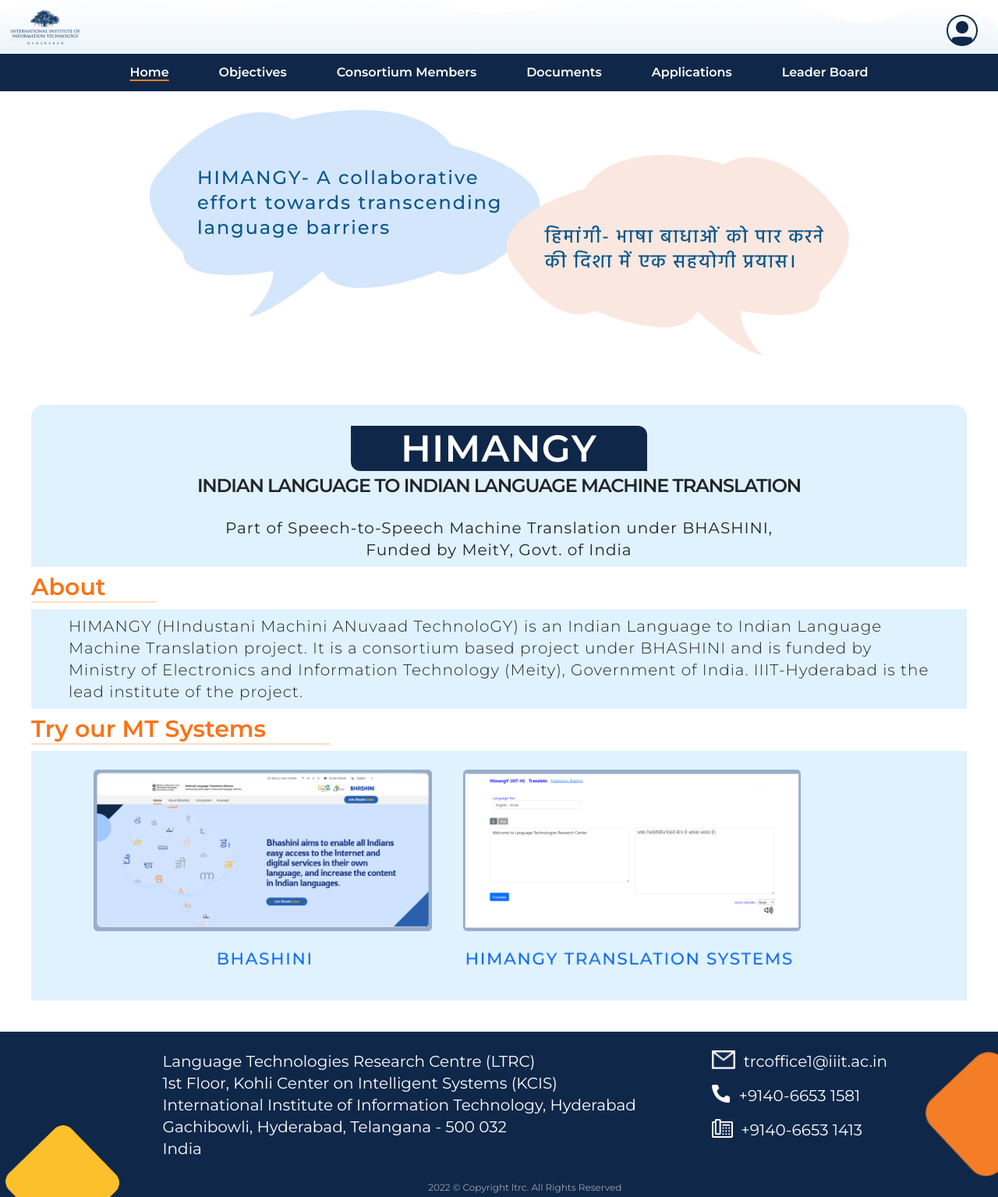
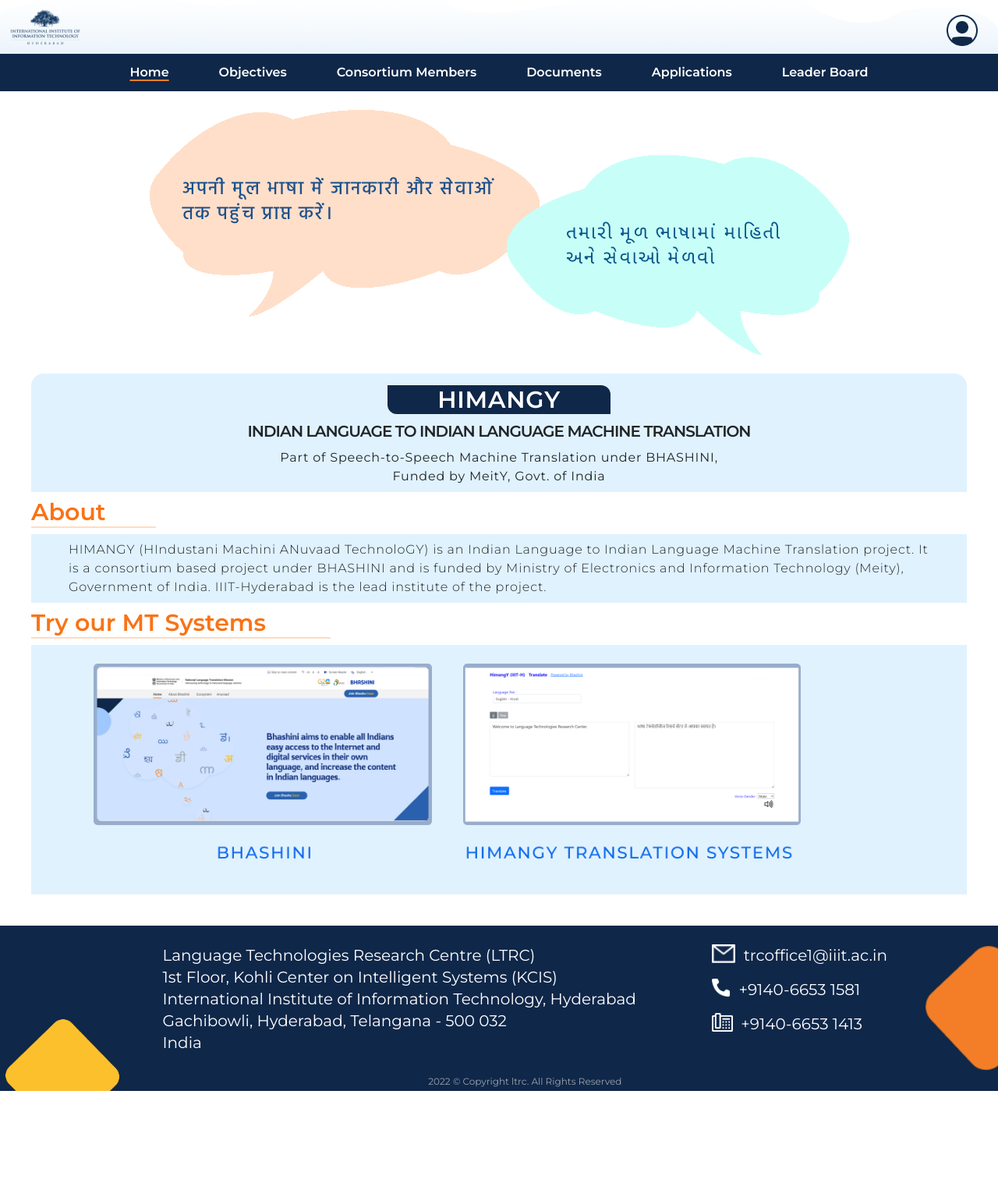
Before and after one commit to IIITH-Product-Labs/leaderboard, a Flask app: page / in a window 1280 px wide. Shown: the whole page at 78% size. After the commit the page ends 1399 px from the top, so only its background shows below. Run offline with Flask 2, Linux system fonts and the light colour scheme; some libraries are stand-ins or nearby versions.

Commit message:
home page

```diff
--- a/templates/about.html
+++ b/templates/about.html
@@ -86,11 +86,9 @@
               Board</a>
           </div>
         </div>
-        </div>
+      </div>
 
-        <div
-          class="  md:h-auto md:w-full flex gap-3 bg-DarkBlue font-semibold font-body py-2 overflow-x-auto h-0 w-0"
-        >
+        <div class="  md:h-auto md:w-full flex gap-3 bg-DarkBlue font-semibold font-body py-2 overflow-x-auto h-0 w-0">
           <div class="mx-auto gap-5 md:gap-16 lg:gap-30 flex flex-row my-1">
             <a
               href="{{ url_for('about') }}"
@@ -128,20 +126,20 @@
       <!-- Hero  -->
 
 
-        <img class="bg-contain mx-auto  p-4 lg:p-10" src="{{url_for('static',filename='Cloud_new.png')}}" />
-      <div class="max-w-screen-xl my-10   mx-auto  ">
+        <img class="bg-contain mx-auto  p-4 lg:p-10" src="{{url_for('static',filename='HomePage.gif')}}" />
+      <div class="max-w-screen-xl mb-10   mx-auto  ">
         <div class=" bg-sky-100  rounded-t-2xl  mx-10 ">
 
-          <div class=" w-full text-center pt-8">
-            <text class="  sm:px-16 px-8 text-bold font-bold text-white text-3xl sm:text-5xl bg-DarkBlue tracking-wide	 rounded-tr-xl rounded-bl-xl overflow-x-auto">HIMANGY</text>
+          <div class=" w-full text-center lg:pt-8 md:pt-4 pt-3">
+            <text class="  sm:px-16 px-8 text-bold font-bold text-white text-2xl lg:text-3xl bg-DarkBlue tracking-wide	 rounded-tr-xl rounded-bl-xl overflow-x-auto">HIMANGY</text>
           </div>
 
           <div class=" w-full text-center pt-2  ">
-            <text class="sm:text-2xl text-l  font-semibold tracking-tighter	 ">
+            <text class="sm:text-xl text-l  font-semibold tracking-tighter	 ">
               INDIAN LANGUAGE TO INDIAN LANGUAGE MACHINE TRANSLATION </text>
           </div>
-          <div class="text-center pt-6   pb-2">
-            <text class="sm:text-xl text-md  font-normal  tracking-wider"  >
+          <div class="text-center pt-2 pb-2">
+            <text class="sm:text-l text-md  font-normal  tracking-wider"  >
             <span >Part of Speech-to-Speech Machine Translation under BHASHINI, </span >
             <br>
             <span >Funded by MeitY, Govt. of India</span>
@@ -152,7 +150,7 @@
                 <div class="text-3xl lg:ml-16  ml-0  text-orange-500 font font-semibold w-40 border-orange-500 border-b-2 border-opacity-25" >About
                 </div>
               </div>
-          <div class=" sm:mx-24 mx-2  sm:text-xl text-md font-light tracking-wider  py-2 ">
+          <div class=" sm:mx-24 mx-2  sm:text-l text-md font-light tracking-wider  py-2 ">
             <div class=" relative  md:mx-10 ">HIMANGY (HIndustani Machini ANuvaad TechnoloGY) is an Indian Language to Indian Language Machine Translation project. It is a consortium based project under BHASHINI and is funded by Ministry of Electronics and Information Technology (Meity), Government of India. IIIT-Hyderabad is the lead institute of the project.</div>
           </div>
           <div class="">
```
Also changed, not shown: static/HomePage.gif (added).
